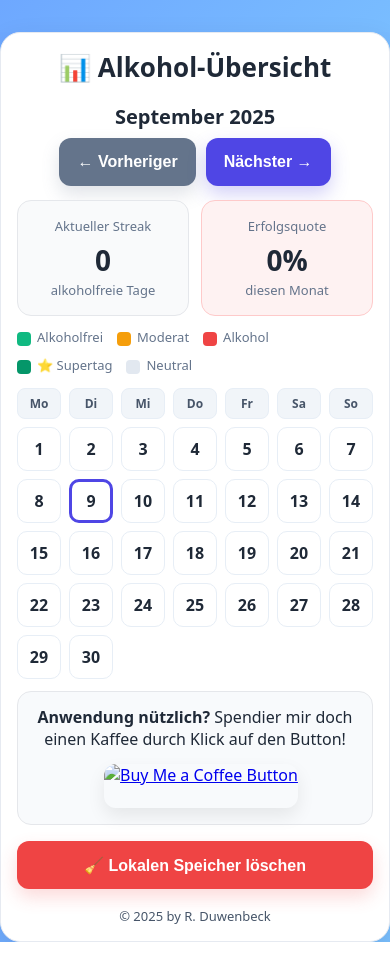
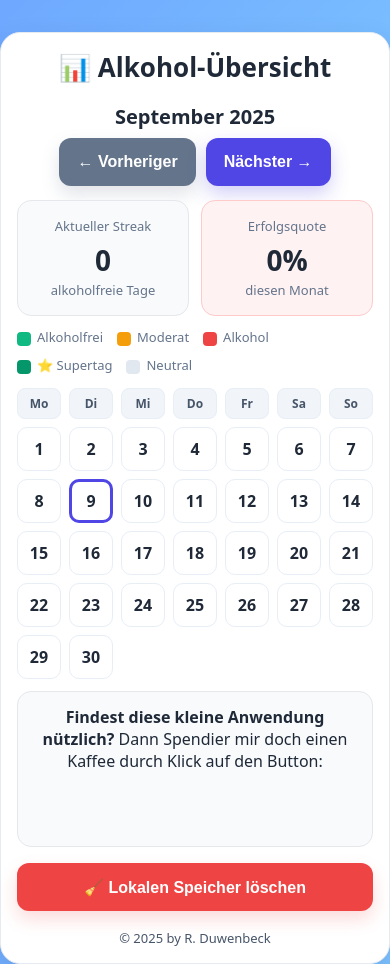
Before and after one commit to RadDWB/Boozetracker, a plain HTML site: page index.html in a window 390 px wide. Both pictures are taken after a click on the button "📊 Monatsübersicht". Before the commit the page ends 942 px from the top, so only its background shows below. Drawn offline with Linux system fonts and the light colour scheme.

Commit message:
Update index.html

```diff
--- a/index.html
+++ b/index.html
@@ -1,3 +1,4 @@
+
 <!DOCTYPE html>
 <html lang="de">
 <head>
@@ -140,7 +141,7 @@
     .streak-bad { background:#fef2f2; border-color:#fecaca; }
     .streak-warn{ background:#fffbeb; border-color:#fde68a; }
     .streak-good{ background:#ecfdf5; border-color:#a7f3d0; }
-    .streak-great{ background:#d1fae5; border-color:#34d399; } /* dunkler/grüner */
+    .streak-great{ background:#d1fae5; border-color:#34d399; }
 
     .legend{
       display:flex; flex-wrap:wrap; gap:10px 14px; margin: 10px 0 14px; color:var(--muted); font-size: 13px;
@@ -187,10 +188,8 @@
     .support-buttons .btn-holder{ height:48px; display:flex; align-items:center; justify-content:center; }
 
     #kofi-holder iframe{ height:48px !important; min-height:48px !important; }
-    #bmc-holder img{ display:block; height:48px; width:auto; border-radius:12px; box-shadow: 0 8px 18px rgba(0,0,0,.08); }
     @media (max-width: 420px){
       #kofi-holder iframe{ height:44px !important; }
-      #bmc-holder img{ height:44px; }
     }
 
     .month-head{ display:flex; align-items:center; justify-content:center; gap:10px; margin: 10px 0 6px; }
@@ -305,25 +304,19 @@
       <div id="monthGrid" class="cal" aria-label="Kalender"></div>
 
       <section class="support">
-        <p><strong>Anwendung nützlich?</strong> Spendier mir doch einen Kaffee durch Klick auf den Button!</p>
+        <p><strong>Findest diese kleine Anwendung nützlich?</strong> Dann Spendier mir doch einen Kaffee durch Klick auf den Button:</p>
         <div class="support-buttons">
-          <!-- Ko-fi (PayPal) zuerst -->
+          <!-- Ko-fi Button (einziger Button) -->
           <div id="kofi-holder" class="btn-holder">
             <div id="kofi-widget" aria-label="Ko-fi Unterstützungsbutton"></div>
           </div>
-          <!-- Buy Me a Coffee (Stripe) danach -->
-          <div id="bmc-holder" class="btn-holder">
-            <a href="https://www.buymeacoffee.com/rduwenbecky">
-              <img src="https://img.buymeacoffee.com/button-api/?text=Spendier ´n Kaffee (Stripe)&emoji=☕&slug=rduwenbecky&button_colour=5F7FFF&font_colour=ffffff&font_family=Lato&outline_colour=000000&coffee_colour=FFDD00" alt="Buy Me a Coffee Button" />
-            </a>
-          </div>
         </div>
+
+        <!-- Ko-fi Widget-Script (genau wie gewünscht) -->
         <script type='text/javascript' src='https://storage.ko-fi.com/cdn/widget/Widget_2.js'></script>
         <script type='text/javascript'>
-          try {
-            kofiwidget2.init('Spendier ´n Kaffee PAYPAL', '#72a4f2', 'R5R319DK8N');
-            kofiwidget2.draw();
-          } catch(e){ console.warn('Ko-fi Widget konnte nicht geladen werden.', e); }
+          kofiwidget2.init('Spendier mir n´ Kaffee Ko-fi', '#72a4f2', 'R5R319DK8N');
+          kofiwidget2.draw();
         </script>
       </section>
 
@@ -414,7 +407,7 @@
       setSuccessCardTint(pct);
     }
 
-    /* Streak – seit dem letzten grünen Tag (jüngster grüner Tag ≤ heute, dann rückwärts bis Break) */
+    /* Streak */
     function setStreakCardTint(streak){
       const card = document.getElementById('streakCard');
       const numEl = document.getElementById('streakNumber');
@@ -428,21 +421,15 @@
     function isGreen(state){ return state==='sober' || state==='superday'; }
     function calculateStreak(){
       let probe = new Date(); // heute
-      // Schritt 1: jüngsten grünen Tag ≤ heute finden
       for(let i=0;i<600;i++){
         const st = dayData[formatDateKey(probe)];
-        if(isGreen(st)) break;           // gefunden
-        // wenn explizit moderat/alkohol oder missing -> weiter zurück
+        if(isGreen(st)) break;
         probe.setDate(probe.getDate()-1);
         if(i===599){ setStreakCardTint(0); return; }
-        // Falls wir vor dem frühesten Eintrag landen ohne grünen Treffer:
         const key = formatDateKey(probe);
         if(!dayData[key] && i>365){ setStreakCardTint(0); return; }
       }
-      // Falls am Ende gar kein grüner Tag existiert:
       if(!isGreen(dayData[formatDateKey(probe)])){ setStreakCardTint(0); return; }
-
-      // Schritt 2: von diesem Tag rückwärts zählen bis erster Nicht-Grün/Missing
       let streak = 0;
       while(true){
         const key = formatDateKey(probe);
@@ -493,6 +480,7 @@
       grid.innerHTML = '';
 
       // Wochentage
+      const weekdays = ['Mo','Di','Mi','Do','Fr','Sa','So'];
       for(const w of weekdays){
         const h = document.createElement('div');
         h.className = 'weekday';
```
